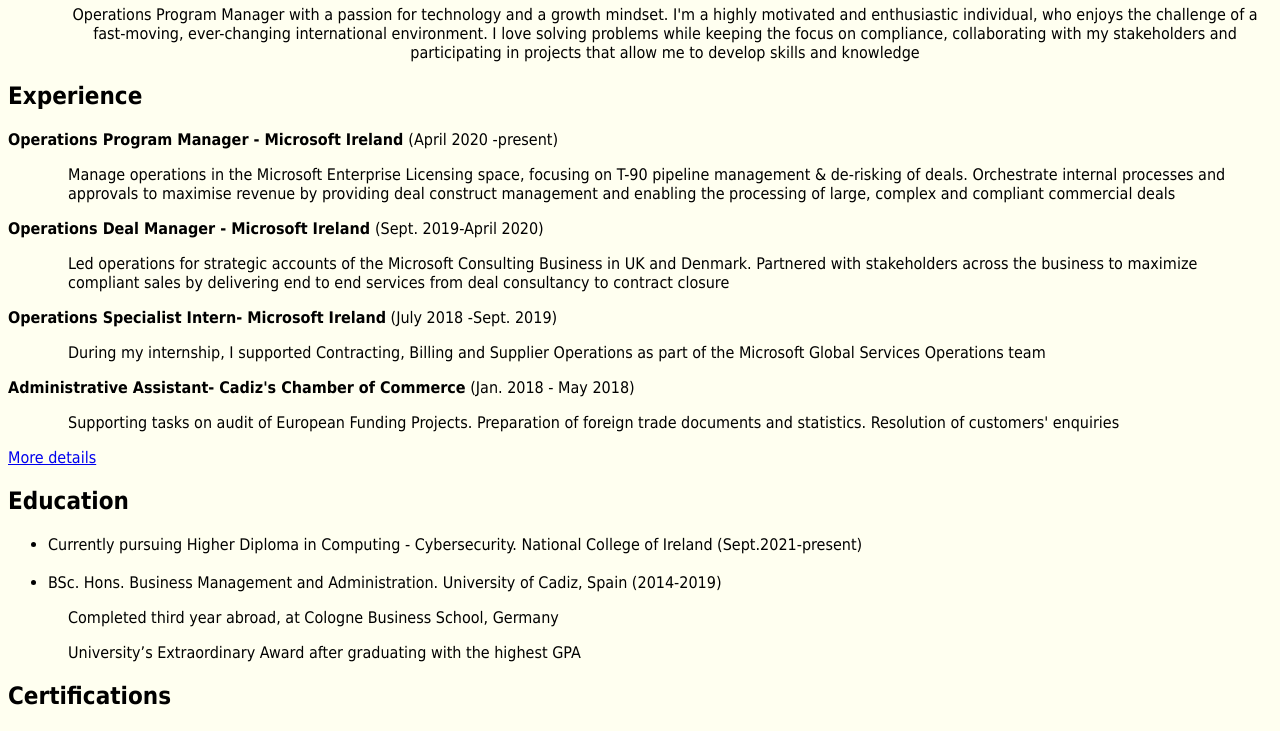
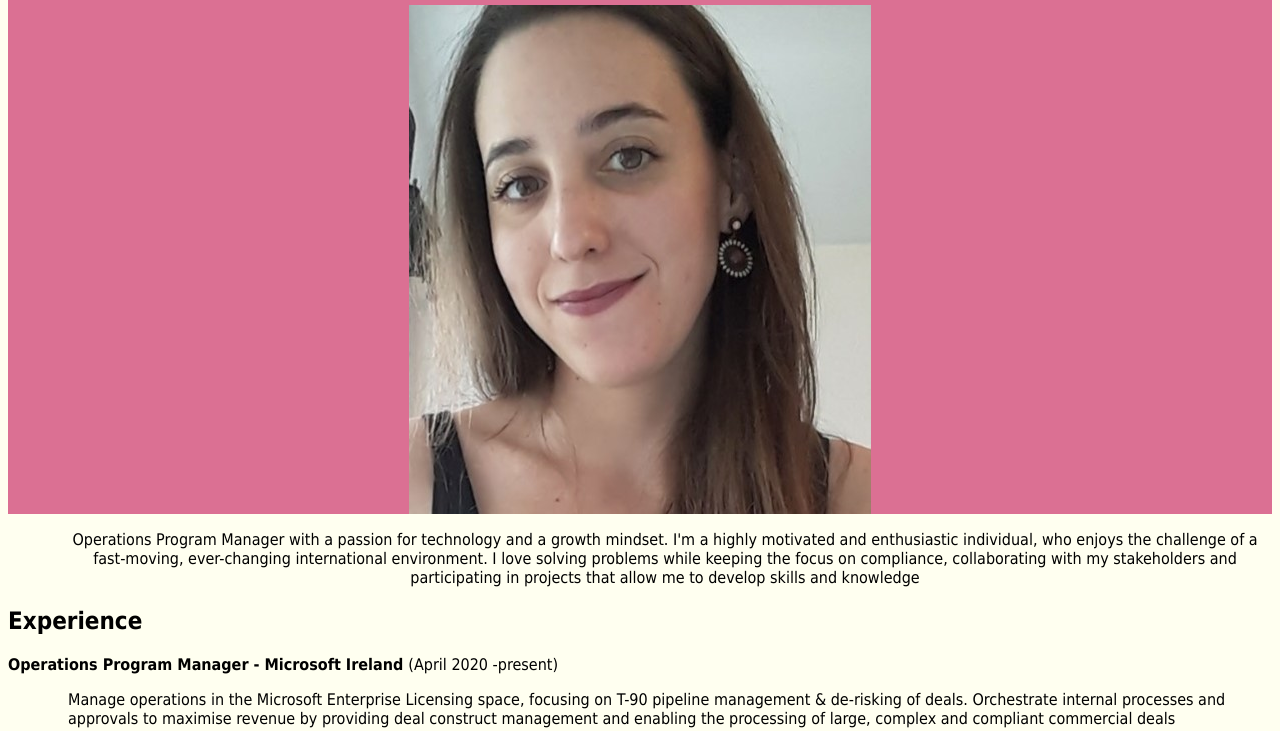
Before and after one commit to VNelena/VNelena.github.io, a plain HTML site: page index.html in a window 1280 px wide. Shown: the part 184-915 px from the top of the page. Drawn offline with Linux system fonts and the light colour scheme.

Commit message:
added pic of me

```diff
--- a/index.html
+++ b/index.html
@@ -9,6 +9,7 @@
 			<h4>E-mail:elenavnicolas@gmail.com</h4>
 			<h4>Phone: 601 37 33 10</h4>
 			<h1>María Elena Vélez Nicolás </h1>
+			<img src="me.jpg" alt="pic of me">
 
 		</div>
 		<p class="intro">Operations Program Manager with a passion for technology and a growth mindset. I'm a highly motivated and enthusiastic individual, who enjoys the challenge of a fast-moving, ever-changing international environment. I love solving problems while keeping the focus on compliance,
```
Also changed, not shown: me.jpg (added).
